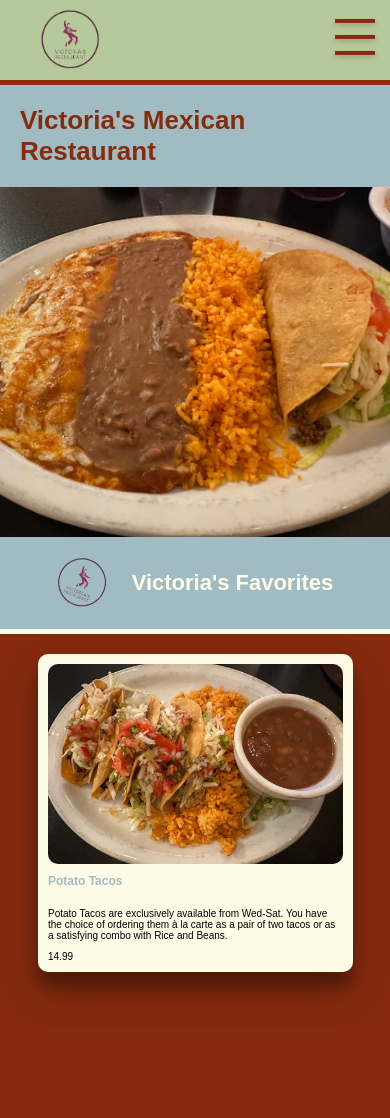
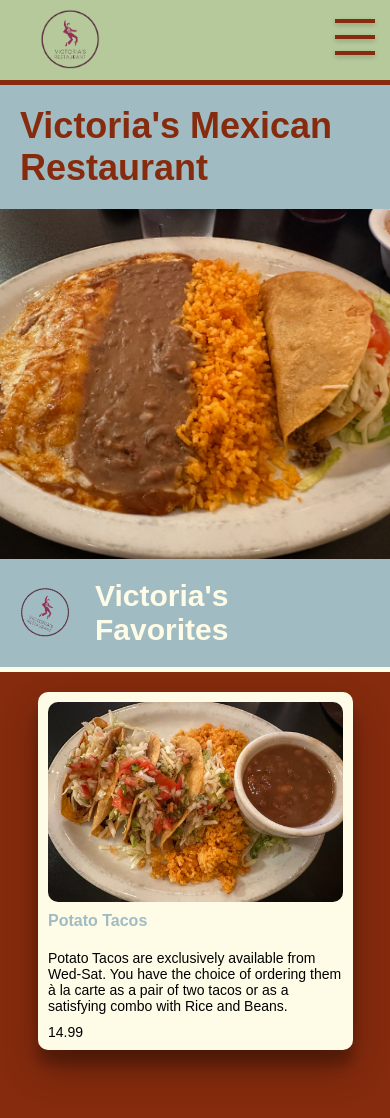
Before and after one commit to svizzusi/victoriasRestaurant, a React (Vite) app: page / in a window 390 px wide. Shown: the top 1118 px of the page. Built offline with nearby package versions, Linux system fonts and the light colour scheme.

Commit message:
edited font size media queries

```diff
--- a/src/index.css
+++ b/src/index.css
@@ -65,15 +65,15 @@
     }
 
     p {
-      font-size: 1.2rem;
+      font-size: 1.4rem;
     }
 
     span {
-      font-size: 1rem;
+      font-size: 1.4rem;
     }
   }
 
-  @media screen and (max-width: 425px) {
+  /* @media screen and (max-width: 425px) {
     h1 {
       font-size: 2.6rem;
     }
@@ -87,10 +87,10 @@
     }
 
     p {
-      font-size: 1rem;
+      font-size: 1.2rem;
     }
 
     span {
       font-size: 1rem;
     }
-  }
+  } */
```
